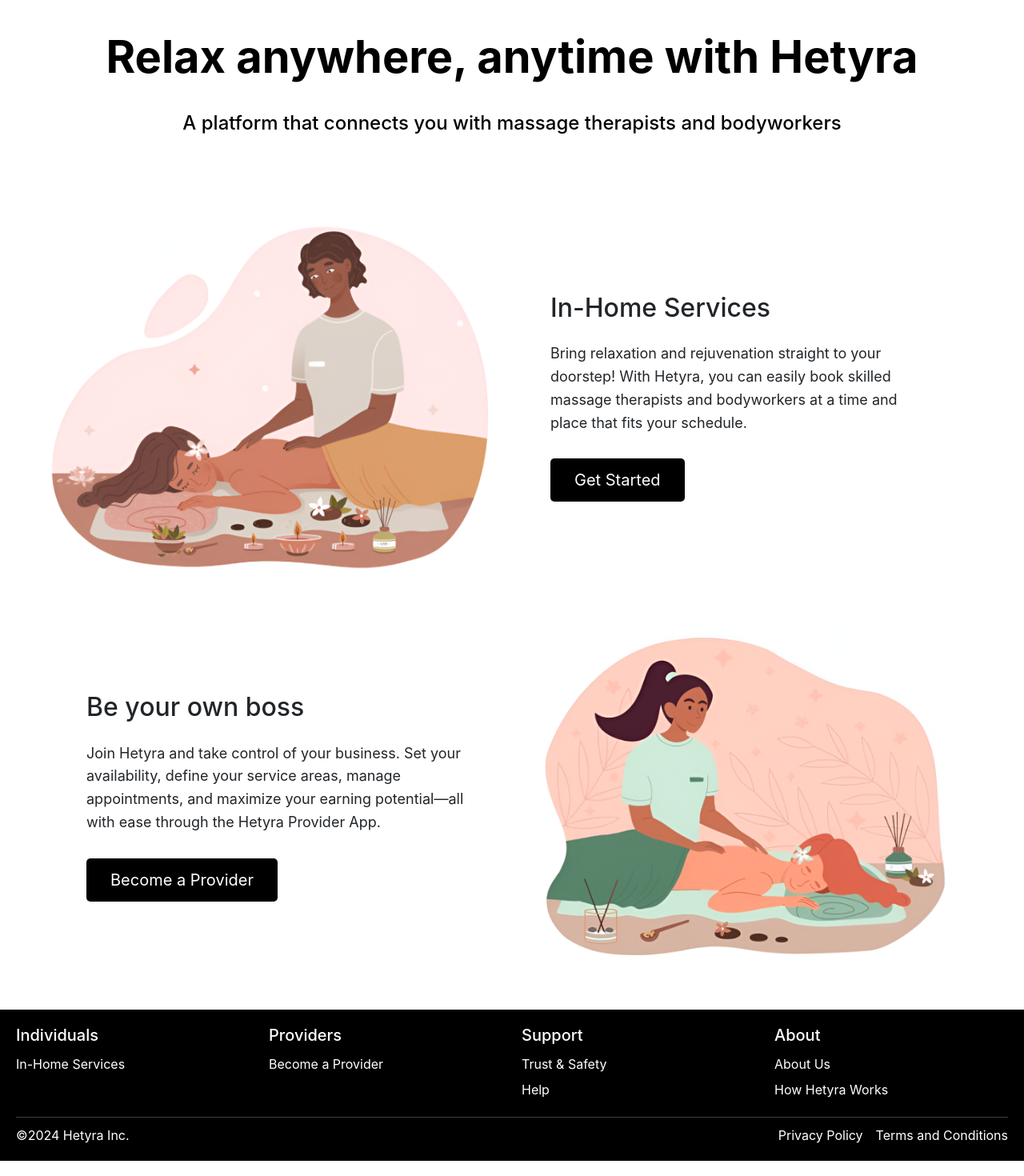
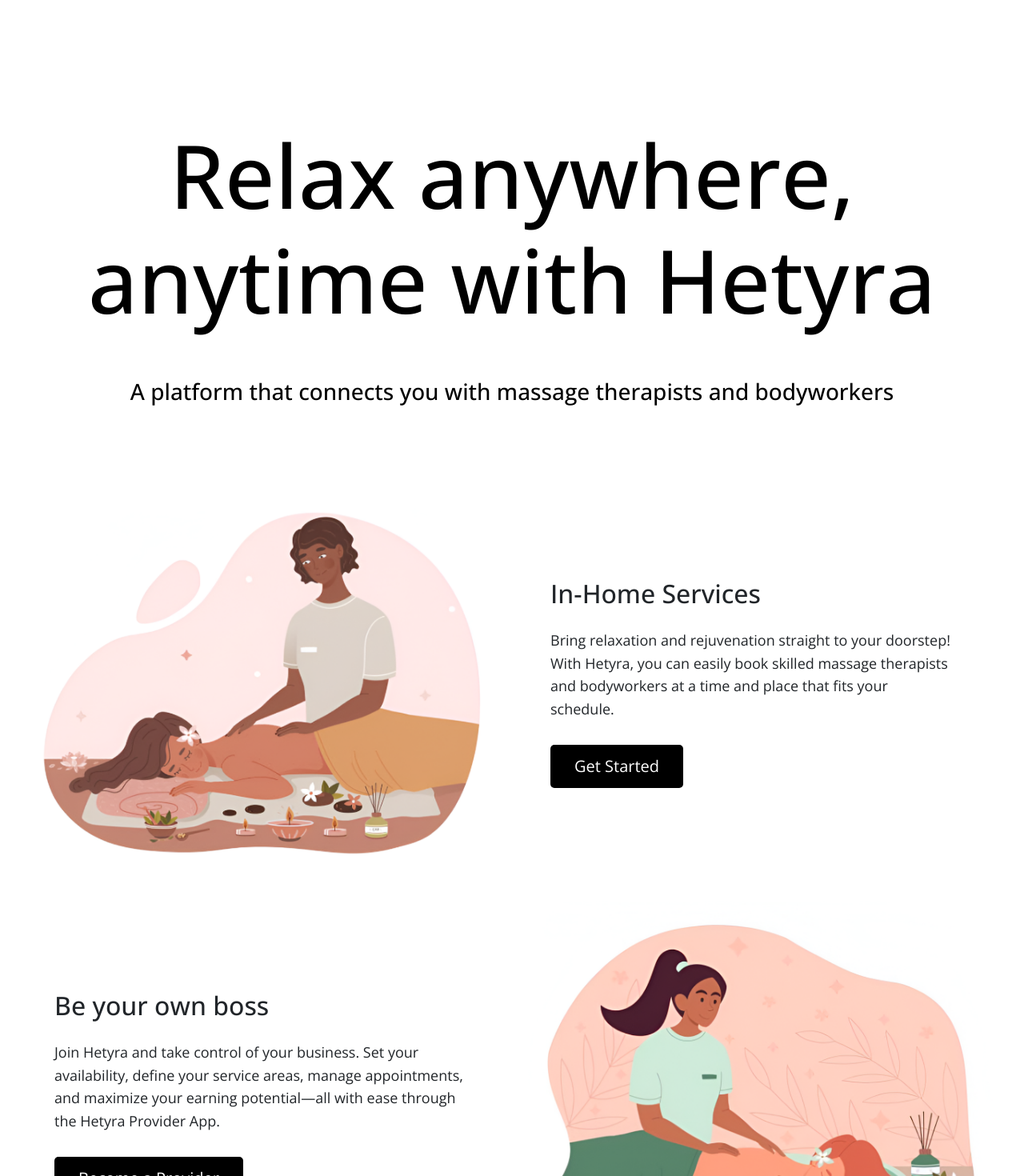
Before and after one commit to NoobFly6600/hetyra-web, a React (Vite) app: page / in a window 1280 px wide. Shown: the part 120-1590 px from the top of the page at 80% size. Built offline with nearby package versions, Linux system fonts and the light colour scheme.

Commit message:
bit edit.

```diff
--- a/index.html
+++ b/index.html
@@ -15,7 +15,10 @@
       crossorigin="anonymous"
     />
     <link rel="icon" type="image/svg+xml" href="/vite.svg" />
-    <title>HETYRA - On-Demand Massage Services</title>
+    <title>Hetyra | In-Home Massage On Demand</title>
+    <link rel="preconnect" href="https://fonts.googleapis.com">
+    <link rel="preconnect" href="https://fonts.gstatic.com" crossorigin>
+    <link href="https://fonts.googleapis.com/css2?family=Open+Sans:wght@300;400;500;600;700&display=swap" rel="stylesheet">
   </head>
   <body>
     <div id="root"></div>
--- a/src/components/Footer.jsx
+++ b/src/components/Footer.jsx
@@ -5,54 +5,98 @@
 export default function Footer() {
     return (
         <Container fluid={true} style={{ backgroundColor: 'black', color: 'white', padding: '20px' }}>
-            <Row className="mb-2">
-                <Col md={3}>
+            <Row className="mb-2 justify-content-center">
+                <Col md={2} style={{ padding: '0 15px' }}>
                     <h5 className="mb-2">Individuals</h5>
-                    <Nav className="flex-column" style={{ marginLeft: '-12px' }}>
-                        <Nav.Link as={Link} to="/in-home-services" className="text-white py-1" style={{ padding: '0 12px' }}>
+                    <Nav className="flex-column" style={{ margin: 0, padding: 0 }}>
+                        <Nav.Link
+                            as={Link}
+                            to="/in-home-services"
+                            className="text-white py-1"
+                            style={{ padding: 0 }}
+                        >
                             In-Home Services
                         </Nav.Link>
                     </Nav>
                 </Col>
-                <Col md={3}>
+                <Col md={2} style={{ padding: '0 15px' }}>
                     <h5 className="mb-2">Providers</h5>
-                    <Nav className="flex-column" style={{ marginLeft: '-12px' }}>
-                        <Nav.Link as={Link} to="/providers" className="text-white py-1" style={{ padding: '0 12px' }}>
+                    <Nav className="flex-column" style={{ margin: 0, padding: 0 }}>
+                        <Nav.Link
+                            as={Link}
+                            to="/providers"
+                            className="text-white py-1"
+                            style={{ padding: 0 }}
+                        >
                             Become a Provider
                         </Nav.Link>
                     </Nav>
                 </Col>
-                <Col md={3}>
+                <Col md={2} style={{ padding: '0 15px' }}>
                     <h5 className="mb-2">Support</h5>
-                    <Nav className="flex-column" style={{ marginLeft: '-12px' }}>
-                        <Nav.Link as={Link} to="/trust-safety" className="text-white py-1" style={{ padding: '0 12px' }}>
+                    <Nav className="flex-column" style={{ margin: 0, padding: 0 }}>
+                        <Nav.Link
+                            as={Link}
+                            to="/trust-safety"
+                            className="text-white py-1"
+                            style={{ padding: 0 }}
+                        >
                             Trust & Safety
                         </Nav.Link>
-                        <Nav.Link as={Link} to="/help" className="text-white py-1" style={{ padding: '0 12px' }}>
+                        <Nav.Link
+                            as={Link}
+                            to="/help"
+                            className="text-white py-1"
+                            style={{ padding: 0 }}
+                        >
                             Help
                         </Nav.Link>
                     </Nav>
                 </Col>
-                <Col md={3}>
+                <Col md={2} style={{ padding: '0 15px' }}>
                     <h5 className="mb-2">About</h5>
-                    <Nav className="flex-column" style={{ marginLeft: '-12px' }}>
-                        <Nav.Link as={Link} to="/about-us" className="text-white py-1" style={{ padding: '0 12px' }}>
+                    <Nav className="flex-column" style={{ margin: 0, padding: 0 }}>
+                        <Nav.Link
+                            as={Link}
+                            to="/about-us"
+                            className="text-white py-1"
+                            style={{ padding: 0 }}
+                        >
                             About Us
                         </Nav.Link>
-                        <Nav.Link as={Link} to="/how-it-works" className="text-white py-1" style={{ padding: '0 12px' }}>
+                        <Nav.Link
+                            as={Link}
+                            to="/how-it-works"
+                            className="text-white py-1"
+                            style={{ padding: 0 }}
+                        >
                             How Hetyra Works
                         </Nav.Link>
                     </Nav>
                 </Col>
             </Row>
-            <Row>
-                <Col>
-                    <hr style={{ backgroundColor: '#333', margin: '10px 0' }} />
+            <hr style={{ backgroundColor: '#333', margin: '10px 0' }} />
+            <Row className="justify-content-center">
+                <Col md={8} style={{ padding: '0 15px' }}>
                     <div className="d-flex justify-content-between align-items-center">
-                        <span>©2024 Hetyra Inc.</span>
+                        <span style={{ marginLeft: '0' }}>©2024 Hetyra Inc.</span>
                         <div>
-                            <Nav.Link as={Link} to="/privacy" className="text-white d-inline me-3">Privacy Policy</Nav.Link>
-                            <Nav.Link as={Link} to="/privacy#terms" className="text-white d-inline">Terms and Conditions</Nav.Link>
+                            <Nav.Link
+                                as={Link}
+                                to="/privacy"
+                                className="text-white d-inline me-3"
+                                style={{ padding: 0 }}
+                            >
+                                Privacy Policy
+                            </Nav.Link>
+                            <Nav.Link
+                                as={Link}
+                                to="/privacy#terms"
+                                className="text-white d-inline"
+                                style={{ padding: 0 }}
+                            >
+                                Terms and Conditions
+                            </Nav.Link>
                         </div>
                     </div>
                 </Col>
--- a/src/components/HETYRA.jsx
+++ b/src/components/HETYRA.jsx
@@ -13,9 +13,9 @@
 
 
     return (
-        <div style={{backgroundColor: '#f8f9fa'}}>
+        <div style={{ display: 'flex', flexDirection: 'column', minHeight: '100vh', backgroundColor: '#ffffff' }}>
             <HETYRA_Navbar />
-            <div style={{backgroundColor: '#f8f9fa'}}>
+            <div style={{ flex: '1', backgroundColor: '#ffffff' }}>
                 <GlobalContext.Provider>
                     <Outlet />
                 </GlobalContext.Provider>
--- a/src/components/nav/pages/LandingPage.jsx
+++ b/src/components/nav/pages/LandingPage.jsx
@@ -1,40 +1,93 @@
 import { Col, Container, Row, Button, Card } from "react-bootstrap";
 import { Link } from "react-router-dom";
+import { useState, useEffect } from 'react';
 import InHomeService from '../../../Photos/InHomeServices.png';
 import BeYourOwnBoss from '../../../Photos/BeYourOwnBoss.png';
 
 export default function LandingPage(props) {
+    const [titleSize, setTitleSize] = useState('120px');
+    const [subtitleSize, setSubtitleSize] = useState('32px');
+
+    useEffect(() => {
+        // Function to update sizes based on window width
+        const updateSizes = () => {
+            if (window.innerWidth > 1600) {
+                setTitleSize('130px');
+                setSubtitleSize('36px');
+            } else if (window.innerWidth > 1200) {
+                setTitleSize('110px');
+                setSubtitleSize('28px');
+            } else if (window.innerWidth > 1050) {
+                setTitleSize('96px');
+                setSubtitleSize('24px');
+            } else {
+                setTitleSize('64px');
+                setSubtitleSize('20px');
+            }
+        };
+
+        // Initial size setup
+        updateSizes();
+
+        // Add event listener for window resize
+        window.addEventListener('resize', updateSizes);
+
+        // Cleanup
+        return () => window.removeEventListener('resize', updateSizes);
+    }, []);
+
     return (
-        <div style={{backgroundColor: 'white', minHeight: 'calc(100vh - 200px)'}}>
+        <div style={{ backgroundColor: 'white', minHeight: 'calc(100vh - 200px)' }}>
             <Container style={{
-                maxWidth: '1200px',
+                maxWidth: '1500px',
                 margin: '0 auto',
                 padding: '80px 20px 40px'
             }}>
-                <Row className="text-center mb-5" style={{ marginTop: '4 0px' }}>
-                    <br/>
+                <Row className="text-center mb-5" style={{
+                    marginTop: '120px',
+                    marginBottom: '120px'
+                }}>
                     <Col>
                         <h1 style={{
-                            fontSize: '56px',
-                            fontWeight: 'bold',
-                            marginBottom: '30px',
-                            color: 'black'
+                            fontSize: titleSize,
+
+                            marginBottom: '10px',
+                            color: 'black',
+                            lineHeight: '1.1',
+                            transition: 'font-size 0.3s ease',
+                            padding: '0 20px'
                         }}>
-                            Relax anywhere, anytime with Hetyra
+                            Relax anywhere,
+                        </h1>
+                        <h1 style={{
+                            fontSize: titleSize,
+                            marginBottom: '60px',
+                            color: 'black',
+                            lineHeight: '1.1',
+                            transition: 'font-size 0.3s ease',
+                            padding: '0 20px'
+                        }}>
+                            anytime with Hetyra
                         </h1>
                         <h4 style={{
                             color: 'black',
-                            marginBottom: '50px',
-                            lineHeight: '1.6'
+                            marginBottom: '60px',
+                            lineHeight: '1.4',
+                            fontSize: subtitleSize,
+                            transition: 'font-size 0.3s ease',
+                            maxWidth: '1500px',
+                            margin: '0 auto',
+                            padding: '0 20px'
                         }}>
                             A platform that connects you with massage therapists and bodyworkers
                         </h4>
                     </Col>
-                    <br/>
                 </Row>
 
                 {/* First Card */}
-                <Row className="mb-5">
+                <Row className="mb-5" style={{
+                    marginTop: '120px'
+                }}>
                     <Col>
                         <Card className="h-100" style={{
                             border: 'none',
--- a/src/index.css
+++ b/src/index.css
@@ -1,5 +1,5 @@
 body {
-    font-family: -apple-system, BlinkMacSystemFont, "SF Pro Display", "SF Pro Text", "Helvetica Neue", Arial, sans-serif;
+    font-family: 'Open Sans', -apple-system, BlinkMacSystemFont, "SF Pro Display", "SF Pro Text", "Helvetica Neue", Arial, sans-serif;
     -webkit-font-smoothing: antialiased;
     -moz-osx-font-smoothing: grayscale;
   }
```
Also changed, not shown: src/components/nav/pages/AboutUsPage.jsx (+4 -3 lines), src/components/nav/pages/HowItWorksPage.jsx (+7 -3 lines), src/components/nav/pages/InHomeServicesPage.jsx (+5 -4 lines), src/components/nav/pages/ProvidersPage.jsx (+66 -49 lines), src/components/nav/pages/SectionLeft.jsx (deleted, +0 -24 lines), src/components/nav/pages/TrustSafetyPage.jsx (+15 -1 lines), src/Photos/TrustPhoto.png (added).
